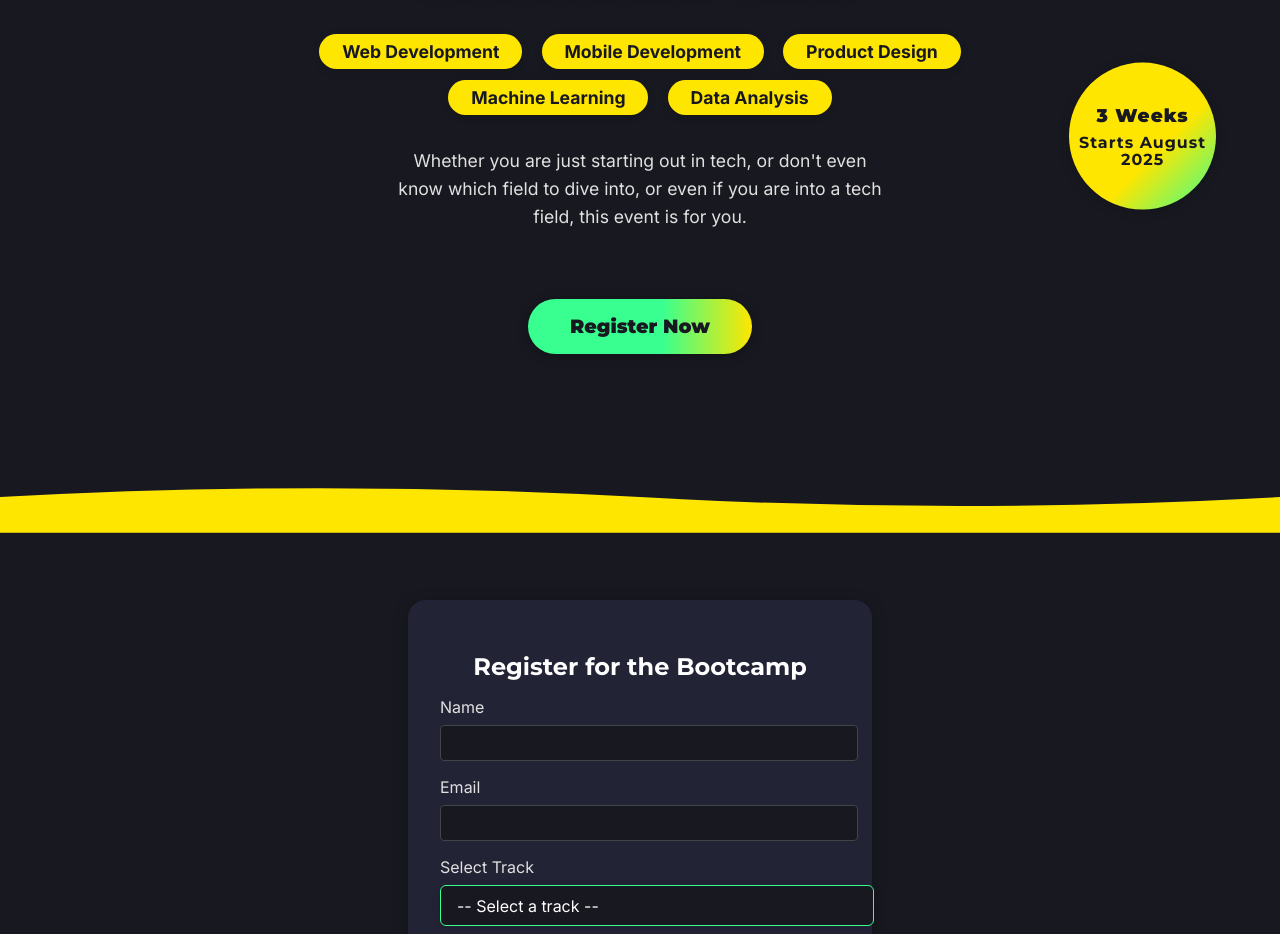
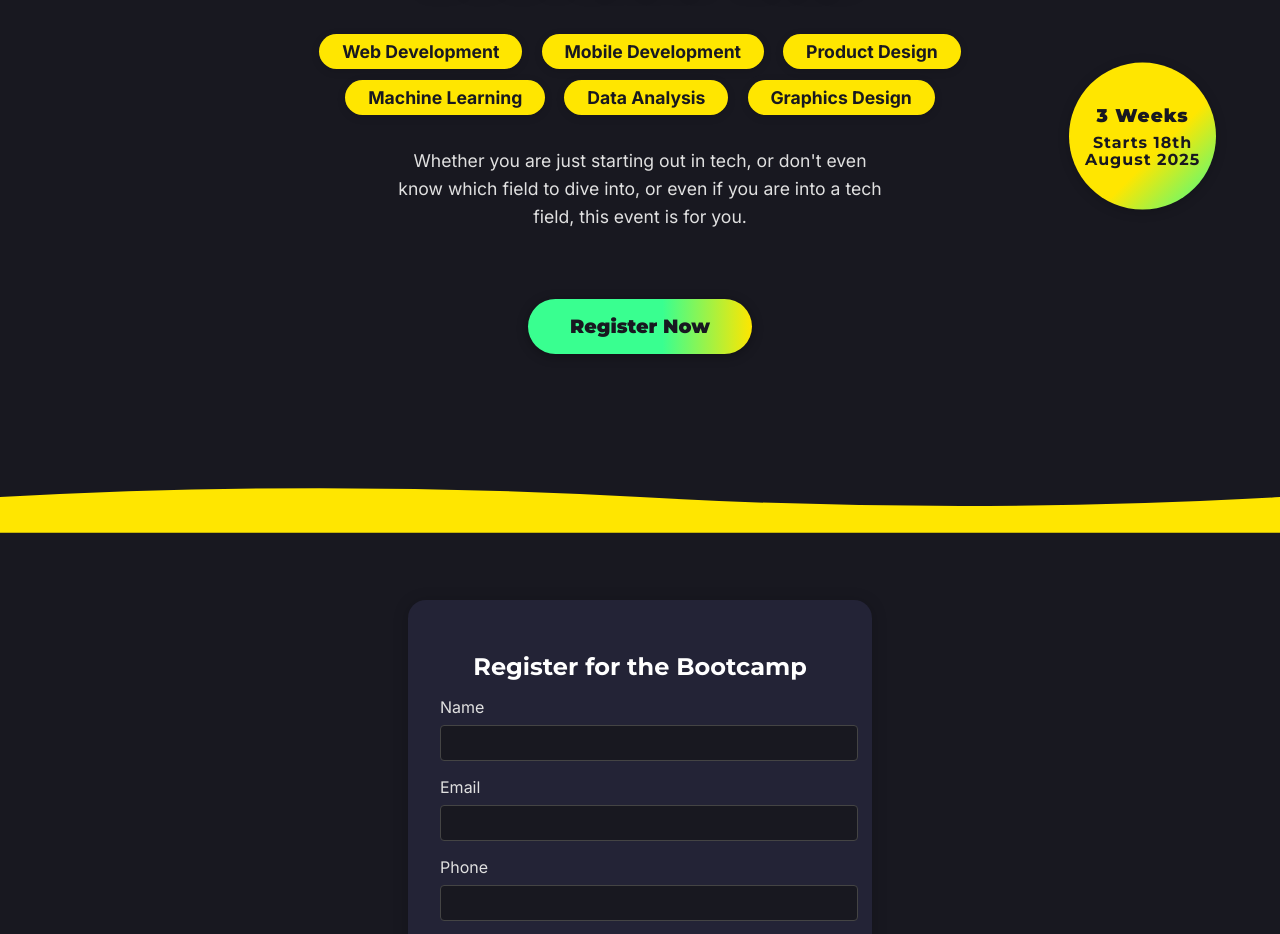
Before and after one commit to Bimcodes/bootcamp, a plain HTML site: page index.html in a window 1280 px wide. Shown: the part 264-1198 px from the top of the page. Drawn offline with Linux system fonts and the light colour scheme.

Commit message:
Added date and modified the content

```diff
--- a/index.html
+++ b/index.html
@@ -16,7 +16,7 @@
     <svg class="wavy-banner" viewBox="0 0 1440 70" fill="none" xmlns="http://www.w3.org/2000/svg">
       <path d="M0,40 Q360,70 720,40 T1440,40 V70 H0 Z" fill="#39ff90"/>
     </svg>
-    <div class="date-badge"><span>3 Weeks</span><span>Starts August 2025</span></div>
+    <div class="date-badge"><span>3 Weeks</span><span>Starts 18th August 2025</span></div>
     <div class="hero-content">
       <!-- <div class="event-date">June 15th, 2024</div> -->
       <div class="event-title">Kingdom Life Chapel Tech BOOTCAMP <span class="accent">2025</span></div>
@@ -26,6 +26,8 @@
         <span class="accent-bubble">Product Design</span>
         <span class="accent-bubble">Machine Learning</span>
         <span class="accent-bubble">Data Analysis</span>
+        <span class="accent-bubble">Graphics Design</span>
+
       </div>
       <div class="event-desc">
         Whether you are just starting out in tech, or don't even know which field to dive into, or even if you are into a tech field, this event is for you.
@@ -46,6 +48,9 @@
         <label for="email">Email</label>
         <input type="email" id="email" required>
 
+        <label for="phone">Phone</label>
+        <input type="tel" id="phone" required>
+
         <label for="track">Select Track</label>
         <div class="custom-dropdown" id="customDropdown" tabindex="0">
           <div class="dropdown-selected" id="dropdownSelected">-- Select a track --</div>
@@ -55,7 +60,8 @@
             <div class="dropdown-option" data-value="Product Design">Product Design</div>
             <div class="dropdown-option" data-value="Machine Learning">Machine Learning</div>
             <div class="dropdown-option" data-value="Data Analysis">Data Analysis</div>
-            <div class="dropdown-option" data-value="Others">Others</div>
+            <div class="dropdown-option" data-value="Graphics Design">Graphics Design</div>
+
           </div>
           <input type="hidden" id="track" name="track" required>
         </div>
@@ -89,6 +95,7 @@
       e.preventDefault();
       const name = document.getElementById('name').value.trim();
       const email = document.getElementById('email').value.trim();
+      const phone = document.getElementById('phone').value.trim();
       const track = document.getElementById('track').value;
       // Hide previous messages
       document.getElementById('successMsg').style.display = 'none';
@@ -97,6 +104,7 @@
         await db.collection('registrations').add({
           name,
           email,
+          phone,
           track,
           timestamp: firebase.firestore.FieldValue.serverTimestamp()
         });
```
